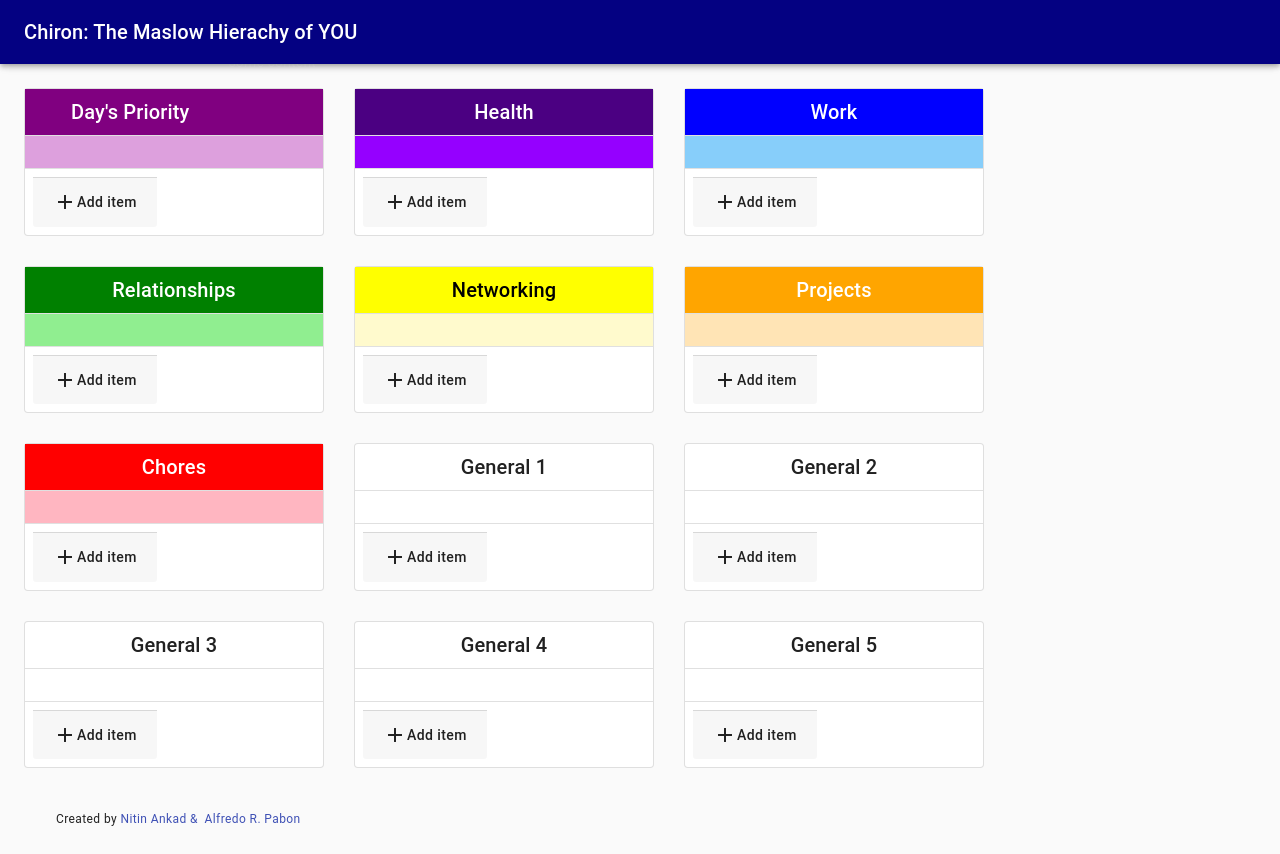
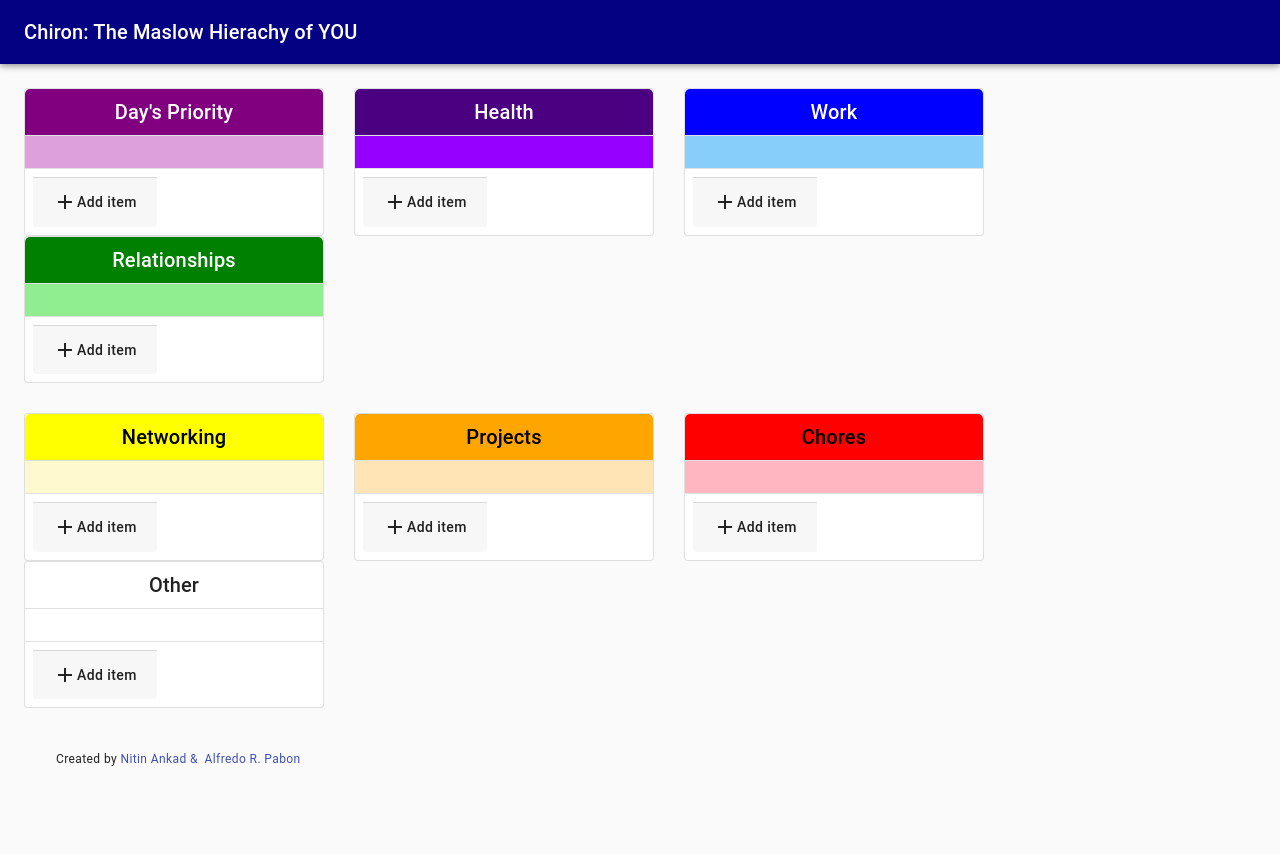
Before and after one commit to alfredrafael/maslow-hierarchy-of-you, a React (Create React App) app: page / in a window 1280 px wide. After the commit the page ends 800 px from the top, so only its background shows below. Built offline with nearby package versions, Linux system fonts and the light colour scheme.

Commit message:
Makes 2 rows of 4 cards/categories

```diff
--- a/src/components/Semester.js
+++ b/src/components/Semester.js
@@ -41,12 +41,14 @@ const useStyles = makeStyles(() => ({
     padding: 7,
     color: 'white',
     background: 'purple',
-    '&::after': {
-      content: '"some content"',
-      display: 'block',
-      height: 60,
-      marginTop: -60
-    }
+    // '&::after': {
+    //   content: '"some content"',
+    //   display: 'block',
+    //   height: 60,
+    //   marginTop: -60
+    // }
+    borderTopLeftRadius: '5px',
+    borderTopRightRadius: '5px',
   },
   priorityCardBackground: {
     background: 'plum'
@@ -57,10 +59,12 @@ const useStyles = makeStyles(() => ({
     textAlign: 'center',
     padding: 7,
     color: 'white',
-    background: 'indigo'
+    background: 'indigo',
+    borderTopLeftRadius: '5px',
+    borderTopRightRadius: '5px',
   },
   healthCardBackground: {
-    background: '#9500ff'
+    background: '#9500ff',
   },
 
 
@@ -68,7 +72,9 @@ const useStyles = makeStyles(() => ({
     textAlign: 'center',
     padding: 7,
     color: 'white',
-    background: 'Blue'
+    background: 'Blue',
+    borderTopLeftRadius: '5px',
+    borderTopRightRadius: '5px',
   },
   workCardBackground: {
     background: 'lightskyblue'
@@ -79,7 +85,9 @@ const useStyles = makeStyles(() => ({
     textAlign: 'center',
     padding: 7,
     color: 'white',
-    background: 'green'
+    background: 'green',
+    borderTopLeftRadius: '5px',
+    borderTopRightRadius: '5px',
   },
   relationshipsCardBackground: {
     background: 'lightgreen'
@@ -90,7 +98,9 @@ const useStyles = makeStyles(() => ({
     textAlign: 'center',
     padding: 7,
     color: 'black',
-    background: 'yellow'
+    background: 'yellow',
+    borderTopLeftRadius: '5px',
+    borderTopRightRadius: '5px',
   },
   networkingCardBackground: {
     background: 'lemonchiffon'
@@ -100,8 +110,10 @@ const useStyles = makeStyles(() => ({
   projectsCardHeader: {
     textAlign: 'center',
     padding: 7,
-    color: 'white',
-    background: 'orange'
+    color: 'black',
+    background: 'orange',
+    borderTopLeftRadius: '5px',
+    borderTopRightRadius: '5px',
   },
   projectsCardBackground: {
     background: 'moccasin'
@@ -110,82 +122,14 @@ const useStyles = makeStyles(() => ({
   choresCardHeader: {
     textAlign: 'center',
     padding: 7,
-    color: 'white',
-    background: 'red'
+    color: 'black',
+    background: 'red',
+    borderTopLeftRadius: '5px',
+    borderTopRightRadius: '5px',
   },
   choresCardBackground: {
     background: 'lightpink'
   },
-
-
-/*
-  priorityCardHeader: {
-    textAlign: 'center',
-    padding: 7,
-    color: 'white',
-    background: 'red'
-  },
-  priorityCardBackground: {
-    background: 'lightpink'
-  },
-
-
-  healthCardHeader: {
-    textAlign: 'center',
-    padding: 7,
-    color: 'white',
-    background: 'orange'
-  },
-  healthCardBackground: {
-    background: 'plum'
-  },
-
-
-  workCardHeader: {
-    textAlign: 'center',
-    padding: 7,
-    color: 'red',
-    background: 'yellow'
-  },
-  workCardBackground: {
-    background: 'lightgrey'
-  },
-
-
-  relationshipsCardHeader: {
-    textAlign: 'center',
-    padding: 7,
-    color: 'black',
-    background: 'yellow'
-  },
-  relationshipsCardBackground: {
-    background: 'lightgrey'
-  },
-
-
-  networkingCardHeader: {
-    textAlign: 'center',
-    padding: 7,
-    color: 'red',
-    background: 'yellow'
-  },
-  networkingCardBackground: {
-    background: 'lightgrey'
-  },
-  projectsCardHeader: {
-    textAlign: 'center',
-    padding: 7,
-    color: 'red',
-    background: 'yellow'
-  },
-
-  choresCardHeader: {
-    textAlign: 'center',
-    padding: 7,
-    color: 'red',
-    background: 'yellow'
-  }
-*/
 
 
 }));
--- a/src/constants/boardData.js
+++ b/src/constants/boardData.js
@@ -17,18 +17,19 @@ export default [
         id: "3",
         semesterName: "Work",
         courses: []
-      }
+      },
+      {
+        id: "4",
+        semesterName: "Relationships",
+        courses: []
+      },
     ]
   },
   {
     id: "200",
     //year: "SOPHOMORE",
     semesters: [
-      {
-        id: "4",
-        semesterName: "Relationships",
-        courses: []
-      },
+
       {
           id: "5",
           semesterName: "Networking",
@@ -38,13 +39,7 @@ export default [
         id: "6",
         semesterName: "Projects",
         courses: []
-      }
-    ]
-  },
-  {
-    id: "300",
-   // year: "JUNIOR",
-    semesters: [
+      },
       {
         id: "7",
         semesterName: "Chores",
@@ -52,35 +47,41 @@ export default [
       },
       {
         id: "8",
-        semesterName: "General 1",
+        semesterName: "Other",
         courses: []
       },
-      {
-        id: "9",
-        semesterName: "General 2",
-        courses: []
-      }
     ]
   },
-  {
-    id: "400",
-  // year: "SENIOR",
-    semesters: [
-      {
-        id: "10",
-        semesterName: "General 3",
-        courses: []
-      },
-      {
-        id: "11",
-        semesterName: "General 4",
-        courses: []
-      },
-      {
-        id: "12",
-        semesterName: "General 5",
-        courses: []
-      }
-    ]
-  }
+  // {
+  //   id: "300",
+  //   semesters: [
+  //     {
+  //       id: "9",
+  //       semesterName: "General 2",
+  //       courses: []
+  //     },
+  //     {
+  //       id: "10",
+  //       semesterName: "General 3",
+  //       courses: []
+  //     },
+  //     {
+  //       id: "11",
+  //       semesterName: "General 4",
+  //       courses: []
+  //     },
+  //     {
+  //       id: "12",
+  //       semesterName: "General 5",
+  //       courses: []
+  //     }
+  //   ]
+  // },
+  // {
+  //   id: "400",
+  // // year: "SENIOR",
+  //   semesters: [
+
+  //   ]
+  // }
 ];
--- a/src/views/Dashboard.js
+++ b/src/views/Dashboard.js
@@ -11,7 +11,7 @@ import Year from "../components/Year";
 const useStyles = makeStyles(theme => ({
   root: {
     display: 'flex',
-    width: '1300px'
+    width: '100%' // final changed that did the 4 cards per row trick
   },
   content: {
     padding: theme.spacing(3),
```
Also changed, not shown: src/components/Year.js (+0 -12 lines), src/constants/degreePlans.js (deleted).
